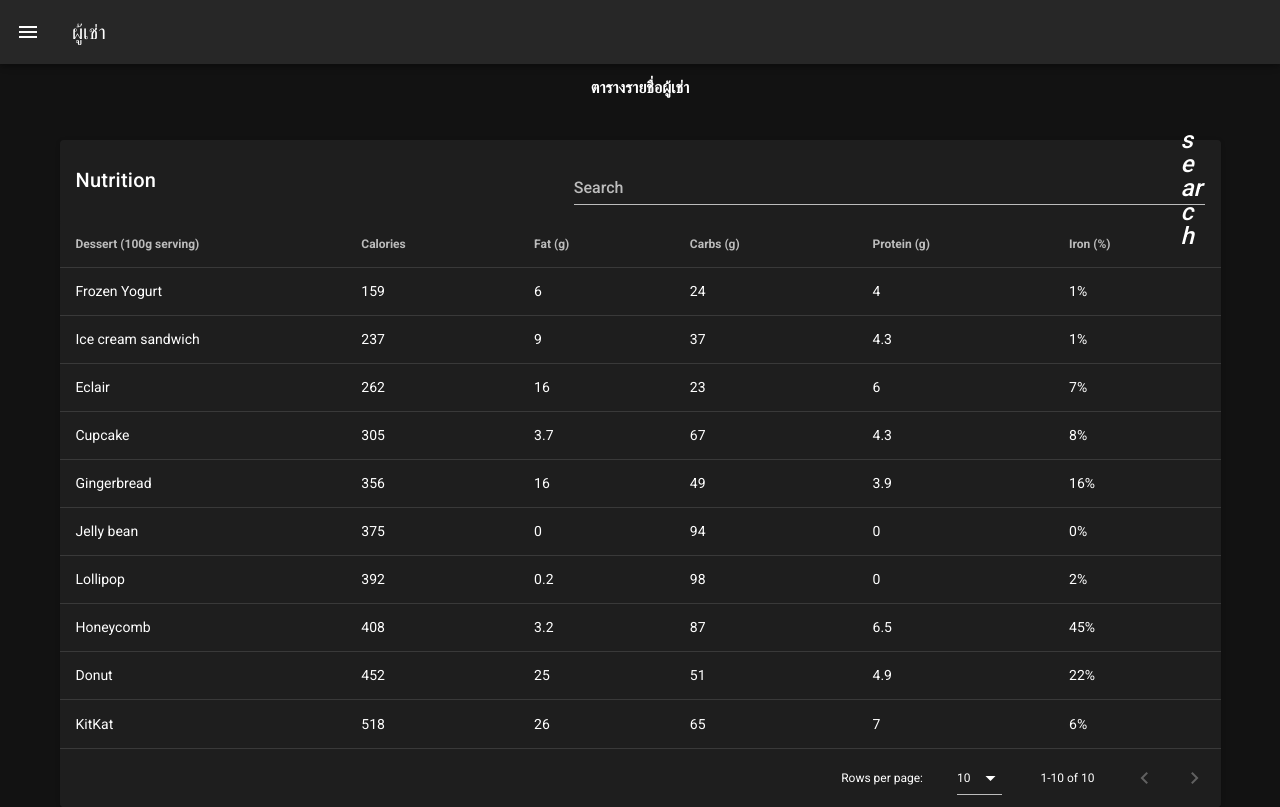
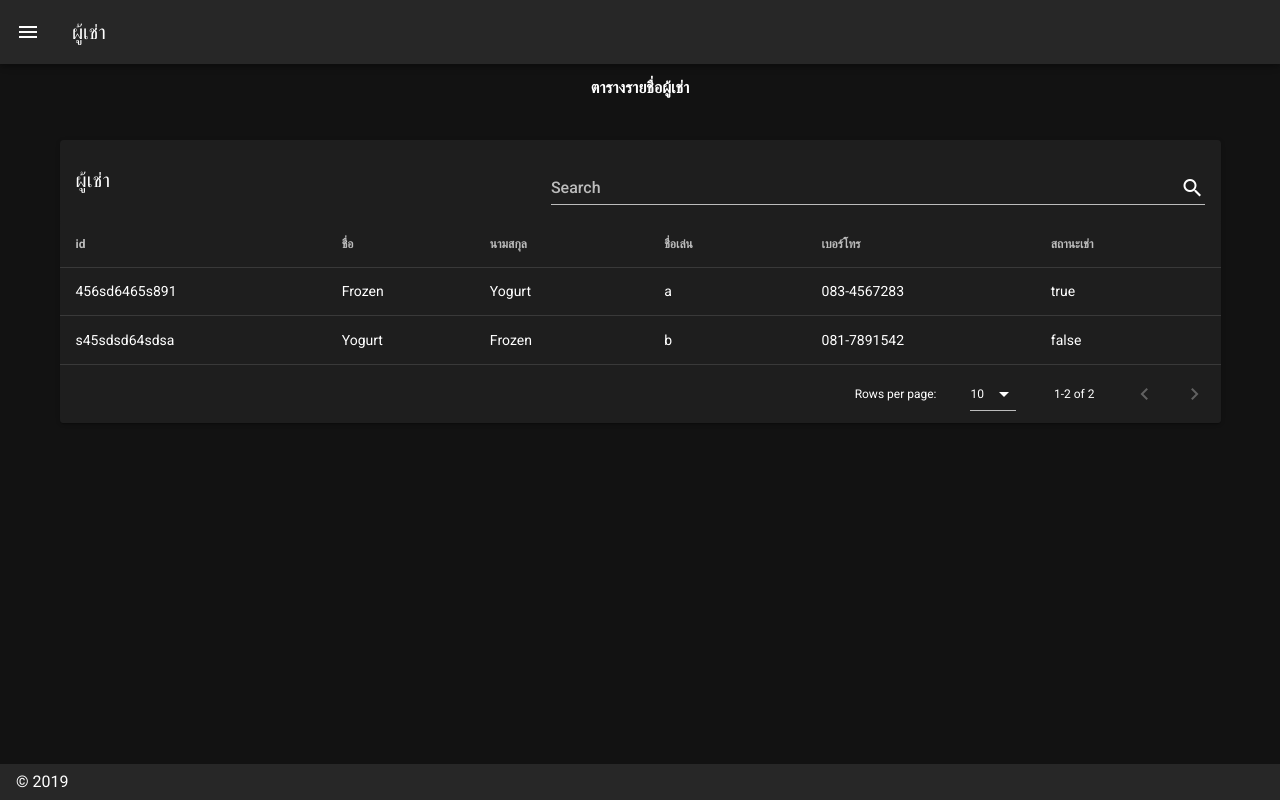
Before and after one commit to gotkk/rmt-frontend, a Vue app: page /tenant in a window 1280 px wide. Shown: the top 807 px of the page. Built offline with nearby package versions, Linux system fonts and the light colour scheme.

Commit message:
update table tenant, router of tenant table

```diff
--- a/package.json
+++ b/package.json
@@ -10,6 +10,7 @@
   },
   "dependencies": {
     "core-js": "^3.4.4",
+    "material-design-icons-iconfont": "^5.0.1",
     "vue": "^2.6.10",
     "vue-router": "^3.1.3",
     "vuetify": "^2.2.8",
--- a/src/components/tenant/Tntable.vue
+++ b/src/components/tenant/Tntable.vue
@@ -1,49 +1,34 @@
 <template>
   <!-- <v-data-table :headers="headers" :items="desserts" :items-per-page="10" class="elevation-1" @click:row="selectTenant(desserts[index].fname)"></v-data-table> -->
-  <div id="app">
-    <v-app id="inspire">
   <v-card>
     <v-card-title>
-          Nutrition
+      ผู้เช่า
       <v-spacer></v-spacer>
-          <v-text-field
-            append-icon="search"
-            label="Search"
-            single-line
-            hide-details
-            v-model="search"
-          ></v-text-field>
+      <v-text-field append-icon="search" label="Search" single-line hide-details v-model="search"></v-text-field>
     </v-card-title>
-        <v-data-table v-model="selected" :headers="headers" :items="items" :search="search">
-          <template slot="items" slot-scope="props">
-            <tr @click:row="showAlert(props.item)">
-              <td>{{ props.item.name }}</td>
-              <td class="text-xs-right">{{ props.item.calories }}</td>
-              <td class="text-xs-right">{{ props.item.fat }}</td>
-              <td class="text-xs-right">{{ props.item.carbs }}</td>
-              <td class="text-xs-right">{{ props.item.protein }}</td>
-              <td class="text-xs-right">{{ props.item.iron }}</td>
-            </tr>
-          </template>
+    <v-data-table
+      v-model="selected"
+      :headers="headers"
+      :items="tenant"
+      :search="search"
+      @click:row="handleSelect"
+    >
       <v-alert
         slot="no-results"
         :value="true"
         color="error"
         icon="warning"
-          >Your search for "{{ search }}" found no results.</v-alert>
+      >ไม่พบ "{{ search }}" ในรายการผู้เช่า</v-alert>
     </v-data-table>
   </v-card>
-    </v-app>
-  </div>
 </template>
 
 <script>
 export default {
   name: "Tntable",
   methods: {
-    showAlert(a) {
-      if (event.target.classList.contains("btn__content")) return;
-      alert("Alert! \n" + a.name);
+    handleSelect(tenant) {
+      this.$router.push({ path: `/tenant/${tenant.id}` })
     }
   },
   data() {
@@ -51,108 +36,29 @@ export default {
       selected: [],
       search: "",
       headers: [
+        { text: "id", value: "id" },
+        { text: "ชื่อ", value: "firstname" },
+        { text: "นามสกุล", value: "lastname" },
+        { text: "ชื่อเล่น", value: "nickname" },
+        { text: "เบอร์โทร", value: "tel" },
+        { text: "สถานะเช่า", value: "statusR" }
+      ],
+      tenant: [
         {
-          text: "Dessert (100g serving)",
-          align: "left",
-          sortable: false,
-          value: "name"
-        },
-        { text: "Calories", value: "calories" },
-        { text: "Fat (g)", value: "fat" },
-        { text: "Carbs (g)", value: "carbs" },
-        { text: "Protein (g)", value: "protein" },
-        { text: "Iron (%)", value: "iron" }
-      ],
-      items: [
-        {
-          value: false,
-          name: "Frozen Yogurt",
-          calories: 159,
-          fat: 6.0,
-          carbs: 24,
-          protein: 4.0,
-          iron: "1%"
+          id: "456sd6465s891",
+          firstname: "Frozen",
+          lastname: "Yogurt",
+          nickname: "a",
+          tel: "083-4567283",
+          statusR: true
         },
         {
-          value: false,
-          name: "Ice cream sandwich",
-          calories: 237,
-          fat: 9.0,
-          carbs: 37,
-          protein: 4.3,
-          iron: "1%"
-        },
-        {
-          value: false,
-          name: "Eclair",
-          calories: 262,
-          fat: 16.0,
-          carbs: 23,
-          protein: 6.0,
-          iron: "7%"
-        },
-        {
-          value: false,
-          name: "Cupcake",
-          calories: 305,
-          fat: 3.7,
-          carbs: 67,
-          protein: 4.3,
-          iron: "8%"
-        },
-        {
-          value: false,
-          name: "Gingerbread",
-          calories: 356,
-          fat: 16.0,
-          carbs: 49,
-          protein: 3.9,
-          iron: "16%"
-        },
-        {
-          value: false,
-          name: "Jelly bean",
-          calories: 375,
-          fat: 0.0,
-          carbs: 94,
-          protein: 0.0,
-          iron: "0%"
-        },
-        {
-          value: false,
-          name: "Lollipop",
-          calories: 392,
-          fat: 0.2,
-          carbs: 98,
-          protein: 0,
-          iron: "2%"
-        },
-        {
-          value: false,
-          name: "Honeycomb",
-          calories: 408,
-          fat: 3.2,
-          carbs: 87,
-          protein: 6.5,
-          iron: "45%"
-        },
-        {
-          value: false,
-          name: "Donut",
-          calories: 452,
-          fat: 25.0,
-          carbs: 51,
-          protein: 4.9,
-          iron: "22%"
-        },
-        {
-          value: false,
-          name: "KitKat",
-          calories: 518,
-          fat: 26.0,
-          carbs: 65,
-          protein: 7,
-          iron: "6%"
+          id: "s45sdsd64sdsa",
+          firstname: "Yogurt",
+          lastname: "Frozen",
+          nickname: "b",
+          tel: "081-7891542",
+          statusR: false
         }
       ]
     };
--- a/src/main.js
+++ b/src/main.js
@@ -3,6 +3,7 @@ import App from './App.vue'
 import router from './router'
 import store from './store'
 import vuetify from '@/plugins/vuetify'
+import 'material-design-icons-iconfont/dist/material-design-icons.css'
 
 Vue.config.productionTip = false
 
--- a/src/views/Tenant.vue
+++ b/src/views/Tenant.vue
@@ -16,7 +16,7 @@
 </template>
 
 <script>
-import Tntable from "@/components/tenant/Tntable.vue";
+import Tntable from "../components/tenant/Tntable.vue";
 
 export default {
   name: "Tenant",
```
Also changed, not shown: 1 other file (tests, documents, lock files or other folders). Lines whose indentation alone changed are shown as unchanged.
